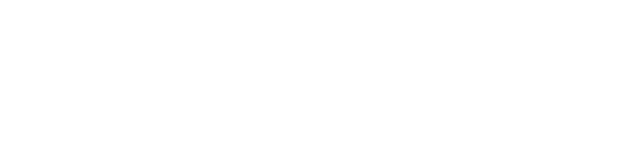
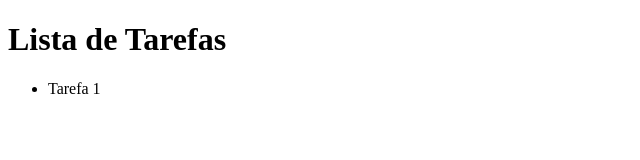
Before and after one commit to Rodrigo117-ops/lista-de-tarefas, a plain HTML site: page index.html in a window 1280 px wide. Shown: the whole page, without its empty margins (0-640 px from the left). Drawn offline with Linux system fonts and the light colour scheme.

Commit message:
header da página

```diff
--- a/index.html
+++ b/index.html
@@ -6,6 +6,13 @@
     <title>Lista de Tarefas</title>
 </head>
 <body>
+    <header>
+        <h1>Lista de Tarefas</h1>
+    </header>
+
+    <ul>
+        <li>Tarefa 1</li>
+    </ul>
 
 </body>
 </html>
```
